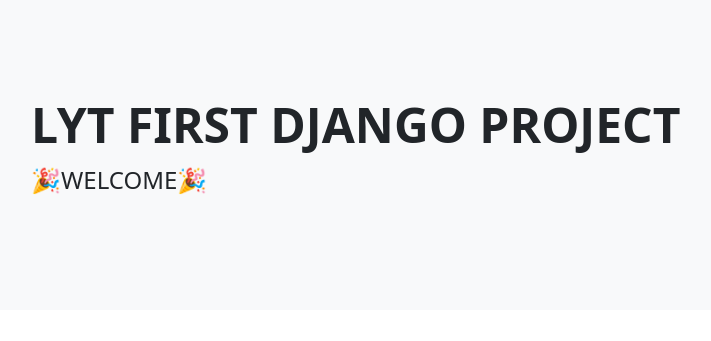
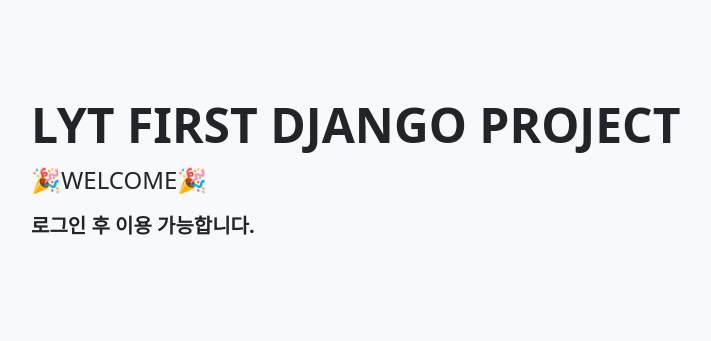
Before and after one commit to YT-Life/django05, a Django app: page /acc/index/ in a window 1280 px wide. Shown: the part 74-415 px from the top of the page, without its empty margins (29-740 px from the left). Run offline with Django 4.2, Linux system fonts and the light colour scheme.

Commit message:
Update index.html

```diff
--- a/templates/acc/index.html
+++ b/templates/acc/index.html
@@ -5,6 +5,9 @@
         <div class="container-fluid py-5">
             <h1 class="display-5 fw-bold">LYT FIRST DJANGO PROJECT</h1>
             <p class="col-md-8 fs-4">🎉WELCOME🎉</p>
+            <div>
+                <h5><b>로그인 후 이용 가능합니다.</b></5>
+            </div>
         </div>
     </div>
 {% endblock %}
```
